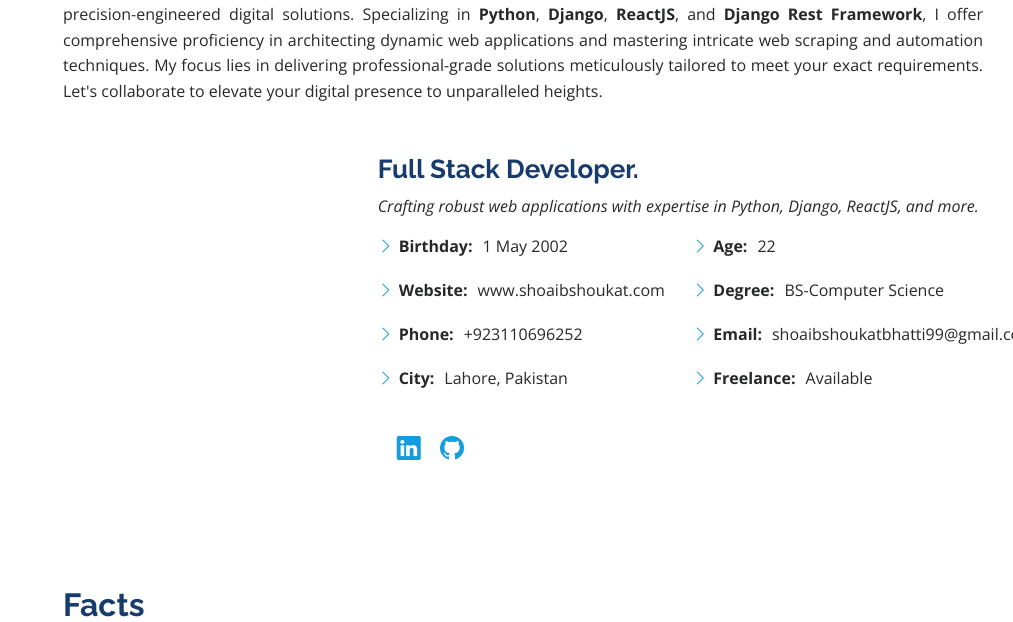
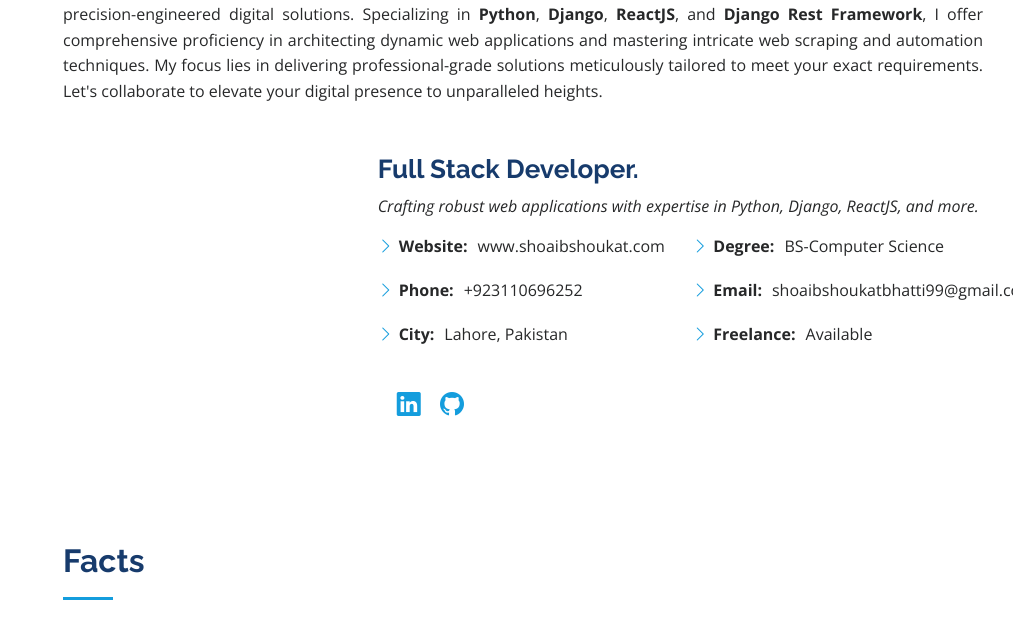
Before and after one commit to ShoaibShoukat2/shoaibshoukatportfolio, a Django app: page / in a window 1280 px wide. Shown: the part 962-1584 px from the top of the page, without its empty margins (267-1280 px from the left). Run offline with Django 5.2, Linux system fonts and the light colour scheme; some libraries are stand-ins or nearby versions.

Commit message:
add changes

```diff
--- a/core/app/templates/index.html
+++ b/core/app/templates/index.html
@@ -128,7 +128,6 @@
             <div class="row">
               <div class="col-lg-6">
                 <ul>
-                  <li><i class="bi bi-chevron-right"></i> <strong>Birthday:</strong> <span>1 May 2002</span></li>
                   <li><i class="bi bi-chevron-right"></i> <strong>Website:</strong> <span>www.shoaibshoukat.com</span></li>
                   <li><i class="bi bi-chevron-right"></i> <strong>Phone:</strong> <span>+923110696252</span></li>
                   <li><i class="bi bi-chevron-right"></i> <strong>City:</strong> <span>Lahore, Pakistan</span></li>
@@ -136,7 +135,6 @@
               </div>
               <div class="col-lg-6">
                 <ul>
-                  <li><i class="bi bi-chevron-right"></i> <strong>Age:</strong> <span>22</span></li>
                   <li><i class="bi bi-chevron-right"></i> <strong>Degree:</strong> <span>BS-Computer Science</span></li>
                   <li><i class="bi bi-chevron-right"></i> <strong>Email:</strong> <span>shoaibshoukatbhatti99@gmail.com</span></li>
                   <li><i class="bi bi-chevron-right"></i> <strong>Freelance:</strong> <span>Available</span></li>
```
